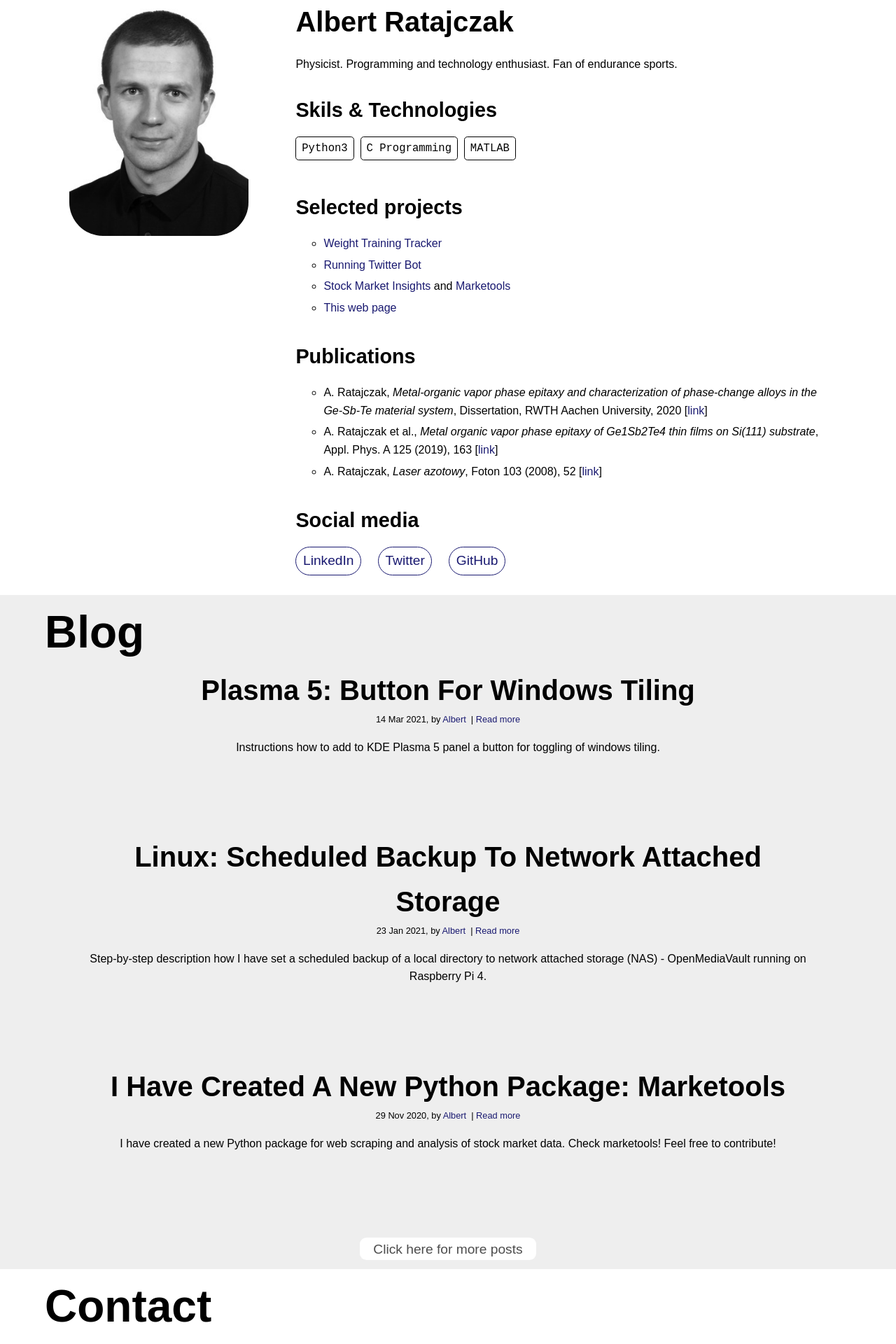
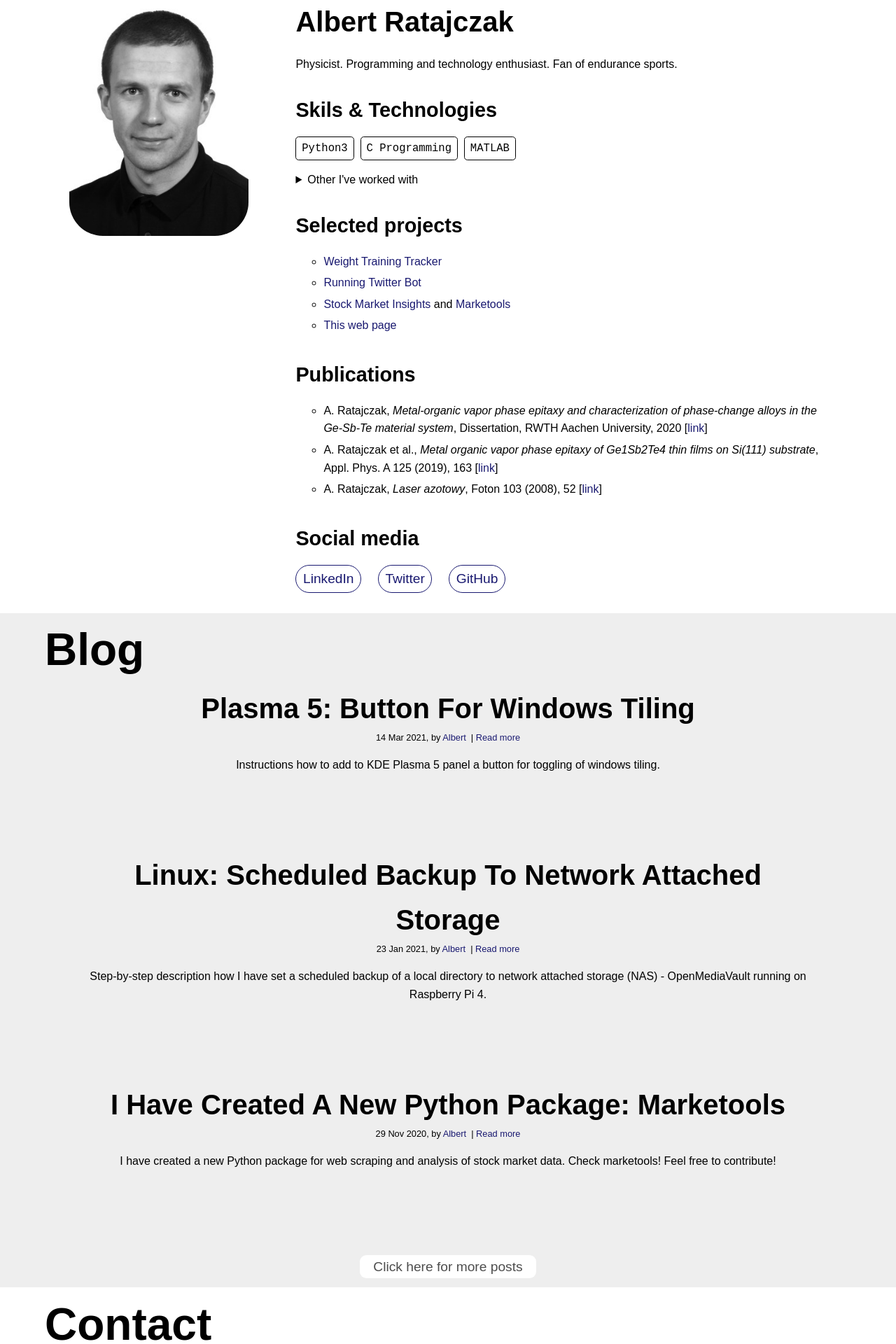
Before and after one commit to AlbertRtk/albertrtk.github.io, a Jekyll site: the page built from index.html, in a window 1280 px wide. Shown: the part 1019-2939 px from the top of the page at 70% size. Built offline with Jekyll 4.4.1, drawn with Linux system fonts in a browser that asks for light colours.

Commit message:
about up

```diff
--- a/_sass/main.scss
+++ b/_sass/main.scss
@@ -258,8 +258,11 @@
   border-radius: 0.3em;
   padding: 0.2em 0.5em;
   margin-right: 0.3em;
-  // margin: 0.2em 0em;
   display:inline-block;
+}
+
+details .skill {
+  margin: 0.3em
 }
 
 .social {
--- a/index.html
+++ b/index.html
@@ -37,18 +37,24 @@
       <p class="skill">Python3</p>
       <p class="skill">C Programming</p>
       <p class="skill">MATLAB</p>
-      <!-- <p class="skill">HTML</p> -->
-      <!-- <p class="skill">CSS</p> -->
-      <!-- <p class="skill">PyCharm</p> -->
-      <!-- <p class="skill">Plastic SCM</p> -->
-      <!-- <p class="skill">Jira</p> -->
-      <!-- <p class="skill">MOVPE</p> -->
+      <details>
+        <summary>Other I've worked with</summary>
+          <p class="skill">Plastic SCM</p>
+          <p class="skill">Jira</p>
+          <p class="skill">Advanced Driver-Assistance Systems (ADAS)</p>
+          <p class="skill">HTML</p>
+          <p class="skill">CSS</p>
+          <br />
+          <p class="skill">MOVPE</p>
+          <p class="skill">Scanning Electron Microscopy (SEM)</p>
+          <p class="skill">Origin (data analysis software)</p>
+      </details>
 
       <p class="sub-sub-title">Selected projects</p>
       <ul class="projects">
         <li><a href="https://albertrtk.github.io/weight_training_tracker/">Weight Training Tracker</a></li>
         <li><a href="https://github.com/AlbertRtk/running_twitter_bot">Running Twitter Bot</a></li>
-        <li><a href="https://albertrtk.github.io/stock_market_insights/">Stock Market Insights</a> and <a href="hhttps://albertrtk.github.io/marketools/">Marketools</a></li>
+        <li><a href="https://albertrtk.github.io/stock_market_insights/">Stock Market Insights</a> and <a href="https://albertrtk.github.io/marketools/">Marketools</a></li>
         <li><a href="https://github.com/AlbertRtk/albertrtk.github.io">This web page</a></li>
       </ul>
 
```
Also changed, not shown: 3 other files.
